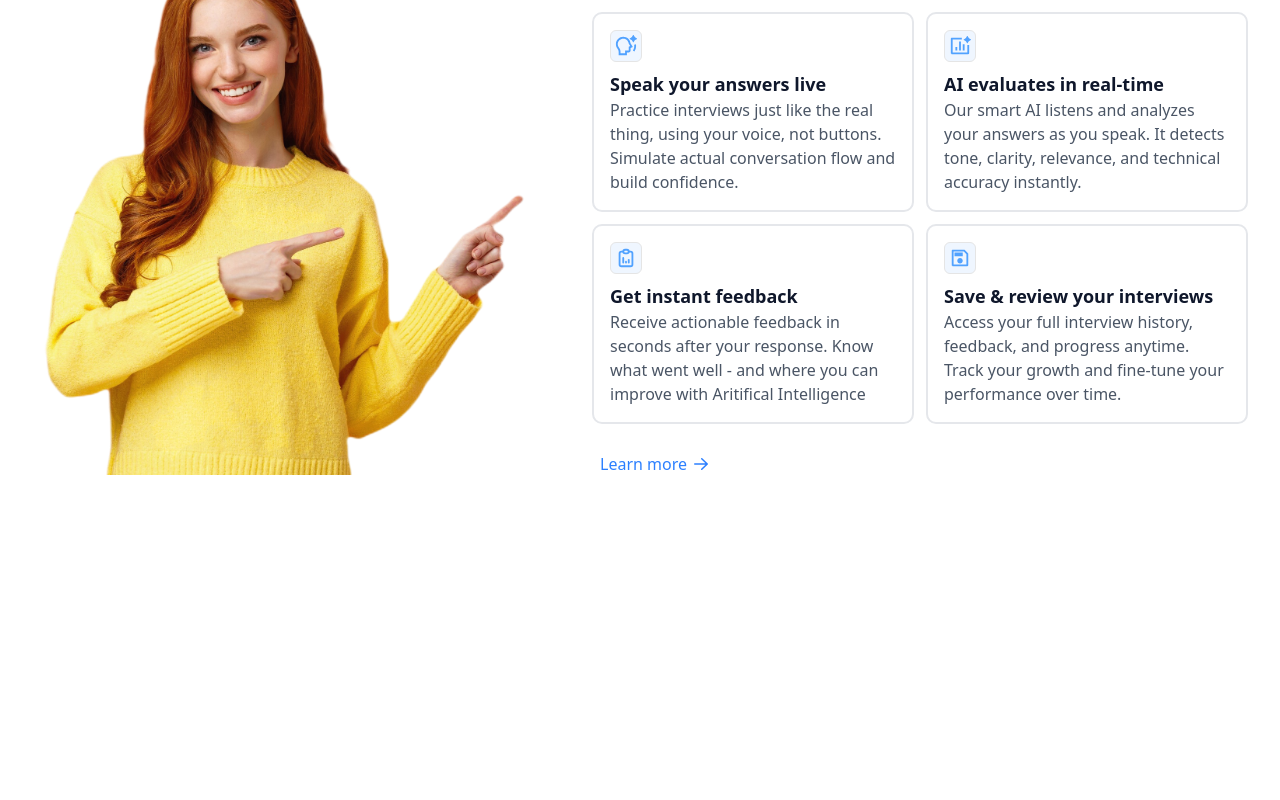
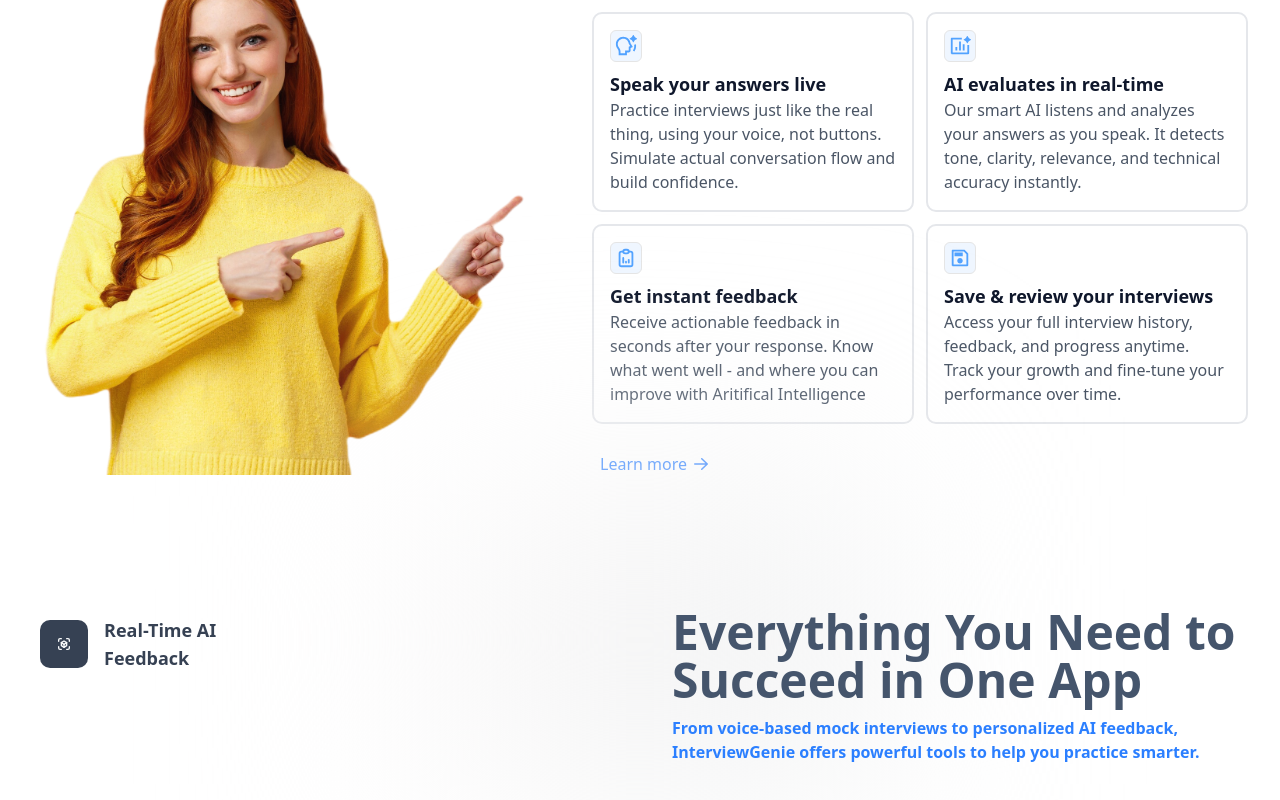
Before and after one commit to utsavpatel562/InterviewGenie, a Next.js app: page / in a window 1280 px wide. Shown: the part 895-1695 px from the top of the page. Before the commit the page ends 1391 px from the top, so only its background shows below. Built offline with nearby package versions, Linux system fonts and the light colour scheme.

Commit message:
first commit

```diff
--- a/components/Header.jsx
+++ b/components/Header.jsx
@@ -64,7 +64,7 @@ function Header() {
           <div className="items-center space-y-5 md:flex md:space-x-6 md:space-y-0 md:ml-12">
             {navigation.map((item, idx) => (
               <li
-                className="text-gray-500 hover:text-indigo-600 hover:bg-indigo-50 p-2 md:pr-4 md:pl-4 rounded-full"
+                className="text-gray-500 hover:text-blue-400 hover:bg-blue-50 p-2 md:pr-4 md:pl-4 rounded-full"
                 key={idx}
               >
                 <a href={item.path}>{item.title}</a>
--- a/components/WholeContent.jsx
+++ b/components/WholeContent.jsx
@@ -3,7 +3,17 @@ import { RiSpeakAiLine } from "react-icons/ri";
 import { RiBarChartBoxAiLine } from "react-icons/ri";
 import { TbReportAnalytics } from "react-icons/tb";
 import { RiSave2Line } from "react-icons/ri";
+import { TbAugmentedReality } from "react-icons/tb";
+import { RiVoiceAiLine } from "react-icons/ri";
+import { SiCodementor } from "react-icons/si";
+import { GiProgression } from "react-icons/gi";
 function WholeContent() {
+  const features = [
+    {
+      icon: <TbAugmentedReality />,
+      title: "Real-Time AI Feedback",
+    },
+  ];
   return (
     <>
       <section className="py-1">
@@ -96,6 +106,44 @@ function WholeContent() {
           </div>
         </div>
       </section>
+      <section className="relative py-28">
+        <div className="relative z-10 max-w-screen-xl mx-auto px-4 text-gray-300 justify-between gap-24 lg:flex md:px-8">
+          <div className="mt-12 lg:mt-0">
+            <ul className="grid gap-3 sm:grid-cols-2">
+              {features.map((item, idx) => (
+                <li
+                  key={idx}
+                  className="flex items-center gap-x-4 hover:bg-slate-100 p-2 rounded-md hover:shadow-xl"
+                >
+                  <div className="flex-none w-12 h-12 bg-gray-700 text-gray-50 rounded-lg flex items-center justify-center">
+                    {item.icon}
+                  </div>
+                  <div>
+                    <h4 className="text-lg text-gray-700 font-semibold">
+                      {item.title}
+                    </h4>
+                  </div>
+                </li>
+              ))}
+            </ul>
+          </div>
+          <div className="max-w-xl">
+            <h3 className="text-slate-600 md:text-5xl font-semibold sm:text-4xl">
+              Everything You Need to Succeed in One App
+            </h3>
+            <p className="mt-3 text-blue-500 font-semibold">
+              From voice-based mock interviews to personalized AI feedback,
+              InterviewGenie offers powerful tools to help you practice smarter.
+            </p>
+          </div>
+        </div>
+        <div
+          className="absolute inset-0 max-w-md mx-auto h-72 blur-[118px]"
+          style={{
+            background: "linear-gradient(120deg, #fdfbfb 0%, #ebedee 100%)",
+          }}
+        ></div>
+      </section>
     </>
   );
 }
```
